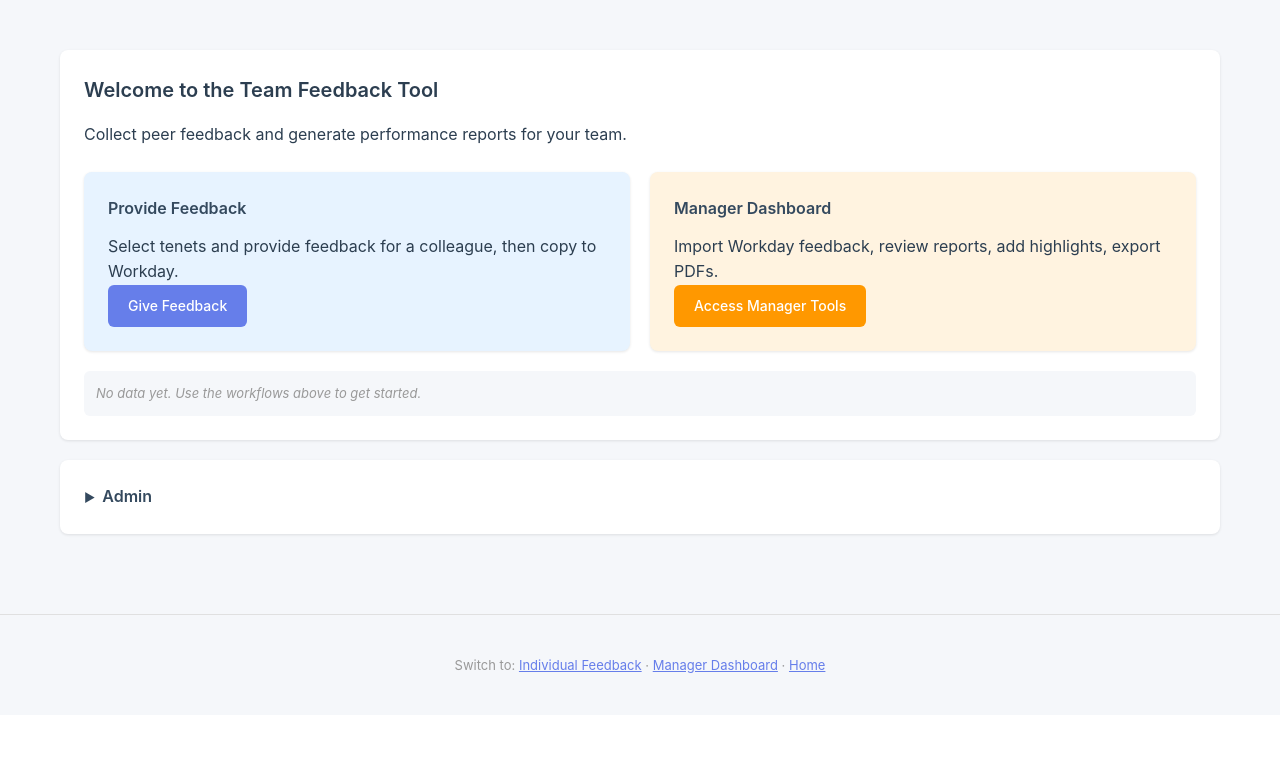
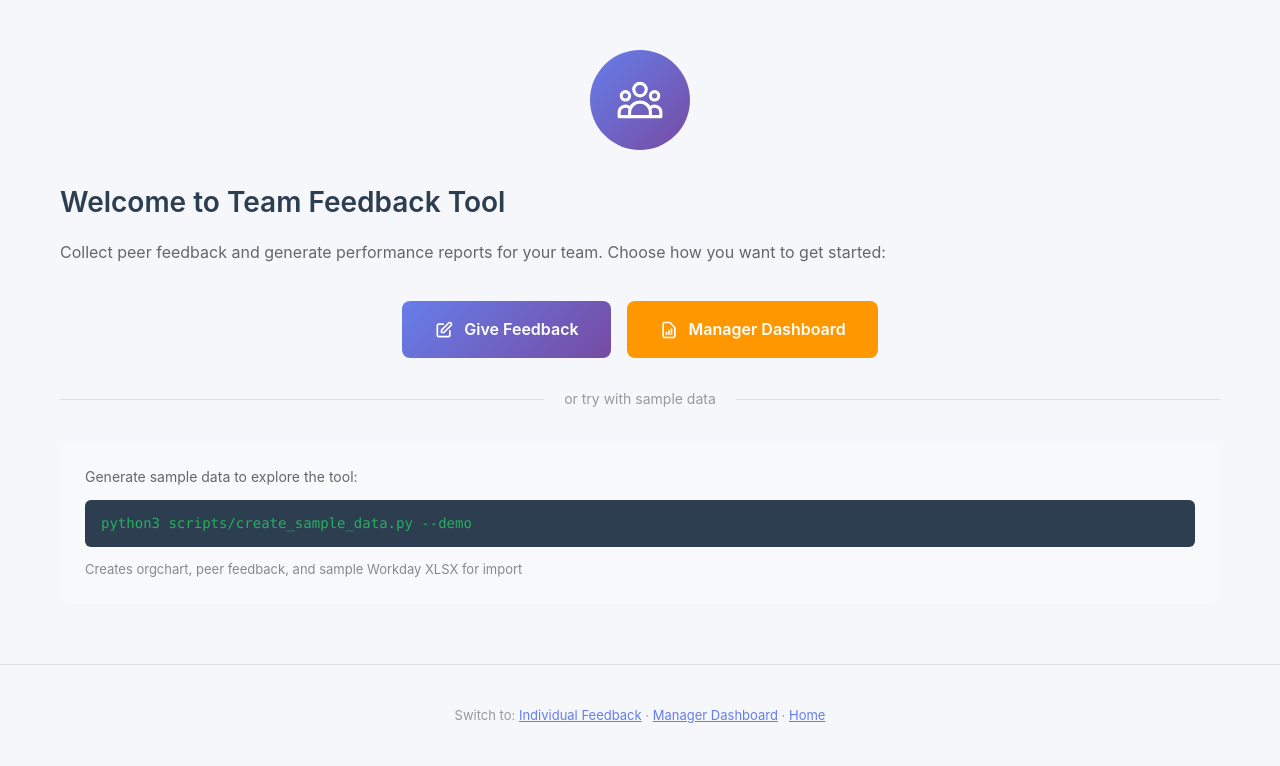
Before and after one commit to adereis/team-feedback-tool, a Flask app: page / in a window 1280 px wide. Shown: the part 120-886 px from the top of the page. Before the commit the page ends 793 px from the top, so only its background shows below. Run offline with Flask 3, Linux system fonts and the light colour scheme; data that the repository does not hold is empty.

Commit message:
Improve first-time user experience with empty state welcome
- Add prominent welcome screen when no data is imported
  - Large action buttons for Give Feedback and Manager Dashboard
  - Sample data generation command for experimentation
- Pass has_data flag from server to conditionally render empty state
- Clean up template styling and organization

🤖 Generated with [Claude Code](https://claude.com/claude-code)

Co-Authored-By: Claude Opus 4.5 <noreply@anthropic.com>

```diff
--- a/app.py
+++ b/app.py
@@ -47,7 +47,10 @@ def load_tenets():
 @app.route('/')
 def index():
     """Home page - select mode"""
-    return render_template('index.html')
+    session = init_db()
+    total_people = session.query(Person).count()
+    session.close()
+    return render_template('index.html', has_data=total_people > 0)
 
 
 @app.route('/feedback')
--- a/templates/index.html
+++ b/templates/index.html
@@ -2,13 +2,141 @@
 
 {% block extra_styles %}
 <style>
+    /* Empty State Styles */
+    .empty-state {
+        max-width: 600px;
+        margin: 60px auto;
+        text-align: center;
+        padding: 40px;
+        background: white;
+        border-radius: 16px;
+        box-shadow: 0 4px 20px rgba(0, 0, 0, 0.08);
+    }
+
+    .empty-state-icon {
+        width: 100px;
+        height: 100px;
+        margin: 0 auto 30px;
+        background: linear-gradient(135deg, #667eea 0%, #764ba2 100%);
+        border-radius: 50%;
+        display: flex;
+        align-items: center;
+        justify-content: center;
+    }
+
+    .empty-state-icon svg {
+        width: 50px;
+        height: 50px;
+        color: white;
+    }
+
+    .empty-state h2 {
+        font-size: 28px;
+        color: #2c3e50;
+        margin-bottom: 15px;
+    }
+
+    .empty-state-description {
+        font-size: 16px;
+        color: #666;
+        margin-bottom: 35px;
+        line-height: 1.6;
+    }
+
+    .empty-state-actions {
+        display: flex;
+        gap: 16px;
+        justify-content: center;
+        flex-wrap: wrap;
+        margin-bottom: 30px;
+    }
+
+    .empty-state .btn-large {
+        display: inline-flex;
+        align-items: center;
+        gap: 10px;
+        padding: 16px 32px;
+        font-size: 16px;
+        font-weight: 600;
+        background: linear-gradient(135deg, #667eea 0%, #764ba2 100%);
+        color: white;
+        border: none;
+        border-radius: 8px;
+        cursor: pointer;
+        text-decoration: none;
+        transition: transform 0.2s, box-shadow 0.2s;
+    }
+
+    .empty-state .btn-large:hover {
+        transform: translateY(-2px);
+        box-shadow: 0 6px 20px rgba(102, 126, 234, 0.4);
+    }
+
+    .empty-state .btn-large.btn-secondary {
+        background: #ff9800;
+    }
+
+    .empty-state .btn-large.btn-secondary:hover {
+        box-shadow: 0 6px 20px rgba(255, 152, 0, 0.4);
+    }
+
+    .empty-state-divider {
+        display: flex;
+        align-items: center;
+        margin: 30px 0;
+    }
+
+    .empty-state-divider::before,
+    .empty-state-divider::after {
+        content: '';
+        flex: 1;
+        height: 1px;
+        background: #e0e0e0;
+    }
+
+    .empty-state-divider span {
+        padding: 0 20px;
+        color: #999;
+        font-size: 14px;
+    }
+
+    .empty-state-sample {
+        background: #f8f9fa;
+        border-radius: 8px;
+        padding: 25px;
+        text-align: left;
+    }
+
+    .empty-state-sample p {
+        margin: 0 0 12px;
+        color: #666;
+        font-size: 14px;
+    }
+
+    .empty-state-sample code {
+        display: block;
+        background: #2c3e50;
+        color: #27ae60;
+        padding: 12px 16px;
+        border-radius: 6px;
+        font-family: 'Monaco', 'Menlo', monospace;
+        font-size: 14px;
+        margin-bottom: 12px;
+    }
+
+    .empty-state-sample .hint {
+        color: #888;
+        font-size: 13px;
+        margin: 0;
+    }
+
+    /* Normal page styles */
     .workflow-steps {
         font-size: 13px;
         color: #666;
         margin-bottom: 16px;
     }
 
-    /* Disabled state for workflow cards when no data */
     .workflow-card.disabled {
         background: #f0f0f0 !important;
         opacity: 0.6;
@@ -199,13 +271,14 @@
     }
 
     details.card > summary::before {
-        content: '▶ ';
-        font-size: 12px;
+        content: '+ ';
+        font-size: 14px;
+        font-weight: bold;
         margin-right: 4px;
     }
 
     details.card[open] > summary::before {
-        content: '▼ ';
+        content: '- ';
     }
 
     details.card[open] > summary {
@@ -216,6 +289,44 @@
 {% endblock %}
 
 {% block content %}
+{% if not has_data %}
+<!-- Empty State: First-time user experience -->
+<div class="empty-state">
+    <div class="empty-state-icon">
+        <svg xmlns="http://www.w3.org/2000/svg" fill="none" viewBox="0 0 24 24" stroke="currentColor">
+            <path stroke-linecap="round" stroke-linejoin="round" stroke-width="1.5" d="M17 20h5v-2a3 3 0 00-5.356-1.857M17 20H7m10 0v-2c0-.656-.126-1.283-.356-1.857M7 20H2v-2a3 3 0 015.356-1.857M7 20v-2c0-.656.126-1.283.356-1.857m0 0a5.002 5.002 0 019.288 0M15 7a3 3 0 11-6 0 3 3 0 016 0zm6 3a2 2 0 11-4 0 2 2 0 014 0zM7 10a2 2 0 11-4 0 2 2 0 014 0z" />
+        </svg>
+    </div>
+    <h2>Welcome to Team Feedback Tool</h2>
+    <p class="empty-state-description">Collect peer feedback and generate performance reports for your team. Choose how you want to get started:</p>
+
+    <div class="empty-state-actions">
+        <a href="/feedback" class="btn-large">
+            <svg xmlns="http://www.w3.org/2000/svg" width="20" height="20" fill="none" viewBox="0 0 24 24" stroke="currentColor">
+                <path stroke-linecap="round" stroke-linejoin="round" stroke-width="2" d="M11 5H6a2 2 0 00-2 2v11a2 2 0 002 2h11a2 2 0 002-2v-5m-1.414-9.414a2 2 0 112.828 2.828L11.828 15H9v-2.828l8.586-8.586z" />
+            </svg>
+            Give Feedback
+        </a>
+        <a href="/manager" class="btn-large btn-secondary">
+            <svg xmlns="http://www.w3.org/2000/svg" width="20" height="20" fill="none" viewBox="0 0 24 24" stroke="currentColor">
+                <path stroke-linecap="round" stroke-linejoin="round" stroke-width="2" d="M9 17v-2m3 2v-4m3 4v-6m2 10H7a2 2 0 01-2-2V5a2 2 0 012-2h5.586a1 1 0 01.707.293l5.414 5.414a1 1 0 01.293.707V19a2 2 0 01-2 2z" />
+            </svg>
+            Manager Dashboard
+        </a>
+    </div>
+
+    <div class="empty-state-divider">
+        <span>or try with sample data</span>
+    </div>
+
+    <div class="empty-state-sample">
+        <p>Generate sample data to explore the tool:</p>
+        <code>python3 scripts/create_sample_data.py --demo</code>
+        <p class="hint">Creates orgchart, peer feedback, and sample Workday XLSX for import</p>
+    </div>
+</div>
+{% else %}
+<!-- Normal State: Has data -->
 <div class="card">
     <h2>Welcome to the Team Feedback Tool</h2>
     <p style="margin-bottom: 24px;">Collect peer feedback and generate performance reports for your team.</p>
@@ -253,9 +364,9 @@
         <label>
             <input type="checkbox" id="resetCheckbox" />
             <span>
-                <strong>Reset database</strong> — Clear all existing data before import
+                <strong>Reset database</strong> - Clear all existing data before import
                 <div class="reset-warning">
-                    ⚠️ This will permanently delete all people, feedback, and manager reviews!
+                    This will permanently delete all people, feedback, and manager reviews!
                 </div>
             </span>
         </label>
@@ -353,11 +467,11 @@ document.addEventListener('DOMContentLoaded', function() {
             if (data.success) {
                 let message = '';
                 if (data.reset) {
-                    message = `✓ Database reset. Imported ${data.new_count} people.`;
+                    message = `Database reset. Imported ${data.new_count} people.`;
                 } else if (data.updated_count > 0) {
-                    message = `✓ Imported ${data.new_count} new people, updated ${data.updated_count} existing.`;
+                    message = `Imported ${data.new_count} new people, updated ${data.updated_count} existing.`;
                 } else {
-                    message = `✓ Imported ${data.new_count} new people.`;
+                    message = `Imported ${data.new_count} new people.`;
                 }
                 statusDiv.innerHTML = `<div class="success-message">${message}</div>`;
                 resetCheckbox.checked = false;
@@ -392,11 +507,14 @@ document.addEventListener('DOMContentLoaded', function() {
                     if (data.manager_reviews > 0) {
                         parts.push(`${data.manager_reviews} manager reviews`);
                     }
-                    statusEl.textContent = parts.join(' · ');
+                    statusEl.textContent = parts.join(' | ');
                 }
             })
             .catch(err => {
-                document.getElementById('dbStatus').textContent = 'Could not load database status';
+                const statusEl = document.getElementById('dbStatus');
+                if (statusEl) {
+                    statusEl.textContent = 'Could not load database status';
+                }
             });
     }
 });
```
Also changed, not shown: other parts of templates/index.html (+6 -58 lines).
